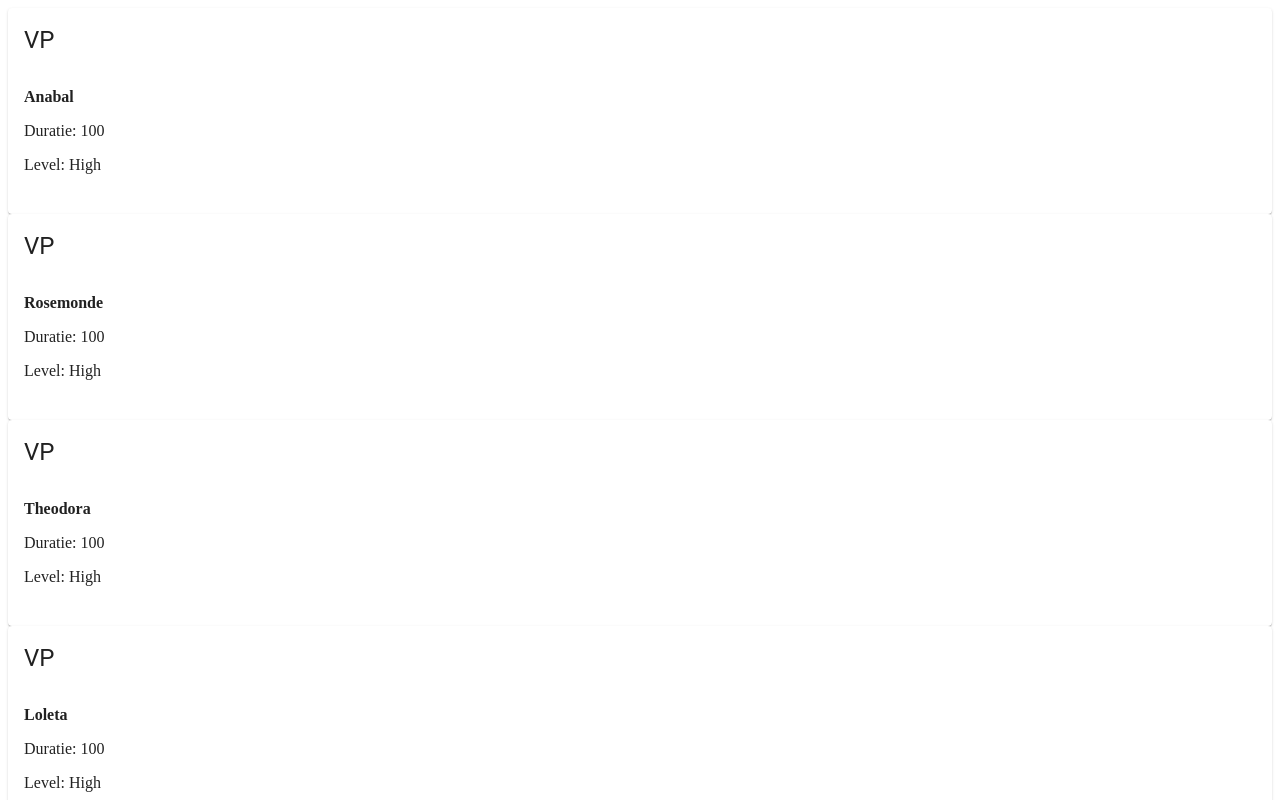
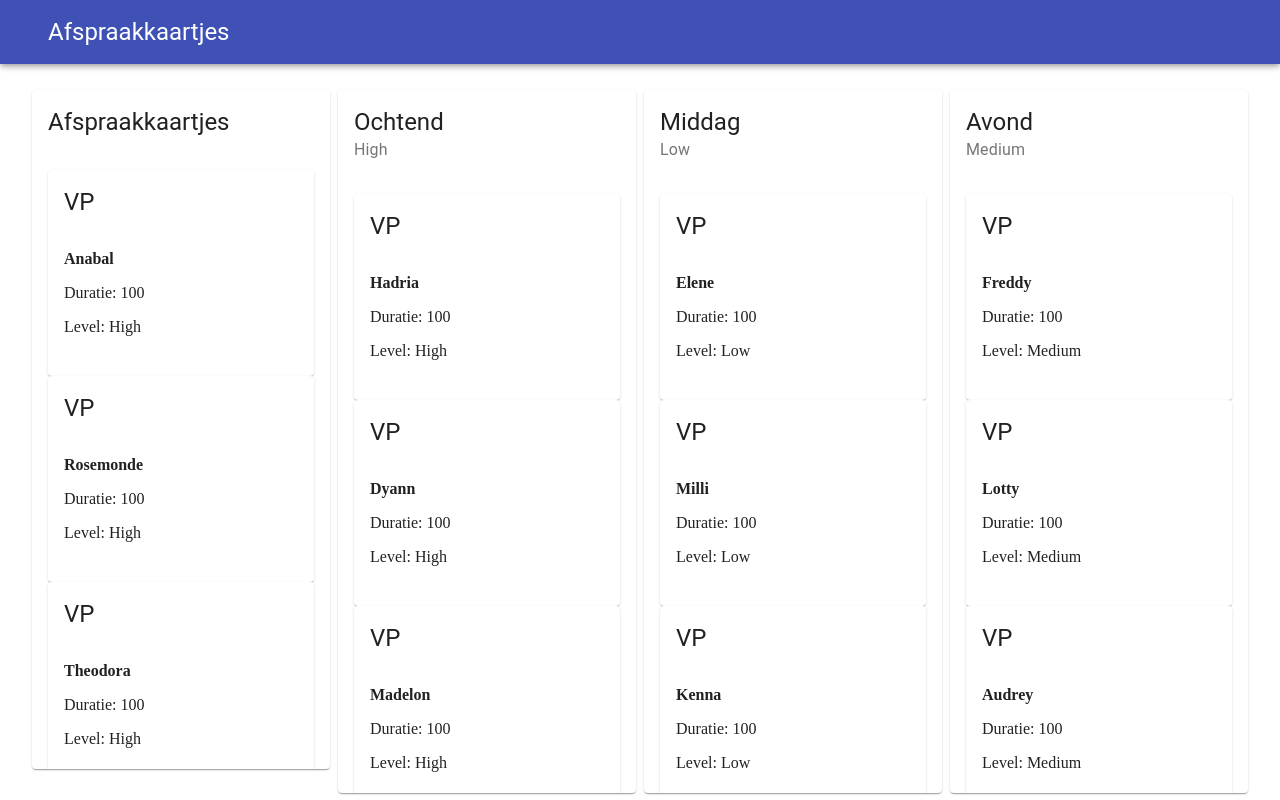
Before and after one commit to Matzu89/case-s, a React (Create React App) app: page / in a window 1280 px wide. Shown: the top 800 px of the page. Built offline with nearby package versions, Linux system fonts and the light colour scheme.

Commit message:
Create Layout

```diff
--- a/src/App.tsx
+++ b/src/App.tsx
@@ -1,33 +1,19 @@
-import { useDispatch, useSelector } from "react-redux";
-import AppointmentCard from "./components/AppointmentCard";
-import {
-  AppointmentState,
-  IAssignActionPayload,
-} from "./redux/appointmentReducer";
+import { AppBar, Container, Toolbar, Typography } from "@material-ui/core";
+import { AppointmentsTool } from "./components/AppointmentsTool/AppointmentsTool";
 
 function App() {
-  const unassigned = useSelector<
-    AppointmentState,
-    AppointmentState["unassigned"]
-  >((state) => state.unassigned);
-
-  const dispatch = useDispatch();
-
-  const assign = (payload: IAssignActionPayload) => {
-    dispatch({ type: "ASSIGN", payload });
-  };
-
   return (
     <>
-      {unassigned.map((x) => {
-        return (
-          <div onClick={() => {
-            assign({ appointmentId: x.id, routeId: "" })
-          }}>
-            <AppointmentCard appointment={x} key={x.id} />
-          </div>
-        );
-      })}
+    <AppBar>
+      <Toolbar>
+        <Container maxWidth="xl">
+          <Typography variant="h5">Afspraakkaartjes</Typography>
+        </Container>
+      </Toolbar>
+    </AppBar>
+    <Container maxWidth="xl" style={{ marginTop: '90px' }}>
+      <AppointmentsTool />
+    </Container>
     </>
   );
 }
--- /dev/null
+++ b/src/components/AppointmentsTool/AppointmentsTool.tsx
@@ -0,0 +1,33 @@
+import { Grid } from "@material-ui/core";
+import { useSelector } from "react-redux";
+import { AppointmentState } from "../../redux/appointmentReducer";
+import { AppointmentRoute } from "../../shared";
+import RouteColumn from "../RouteColumn";
+import UnAssignedColumn from "../UnAssignedColumn";
+
+export const AppointmentsTool = () => {
+  const routes = useSelector<AppointmentState, AppointmentState["routes"]>(
+    (state) => state.routes
+  );
+
+  const unassigned = useSelector<AppointmentState, AppointmentState["unassigned"]>(
+    (state) => state.unassigned
+  );
+
+  return (
+    <Grid container spacing={1}>
+        <Grid item xs={12} md={3}>
+            <UnAssignedColumn unassigned={unassigned} />
+        </Grid>
+        {routes.map(x => <AppointmentsTool.Route route={x} key={x.id} />)}
+    </Grid>
+  );
+};
+
+AppointmentsTool.Route = ({ route } : { route: AppointmentRoute }) => {
+    return (
+        <Grid item xs={4} md={3}>
+            <RouteColumn route={route} />
+        </Grid>
+      );
+}
--- a/src/components/RouteColumn.tsx
+++ b/src/components/RouteColumn.tsx
@@ -12,7 +12,7 @@ const RouteColumn = ({ route } : IRouteColumn) => {
     return (
         <Card>
             <CardHeader title={name} subheader={knowledgeLevelToString(knowledgeLevel)} />
-            <CardContent style={{ maxHeight: '600px', overflowY: 'scroll'}}>
+            <CardContent style={{ maxHeight: 'calc(100vh - 225px)', overflowY: 'scroll'}}>
                 {appointments.map(x => <AppointmentCard appointment={x} key={x.id} />)}
             </CardContent>
         </Card>
--- /dev/null
+++ b/src/components/UnAssignedColumn.tsx
@@ -0,0 +1,21 @@
+import { Card, CardContent, CardHeader } from "@material-ui/core";
+import { Appointment, AppointmentRoute } from "../shared";
+import { knowledgeLevelToString } from "../utils";
+import AppointmentCard from "./AppointmentCard";
+
+interface IRouteColumn {
+    route: AppointmentRoute
+}
+
+const UnAssignedColumn = ({ unassigned } : { unassigned: Appointment[] }) => {
+    return (
+        <Card>
+            <CardHeader title={"Afspraakkaartjes"} subtitle={"Nog niet toegewezen"} />
+            <CardContent style={{ maxHeight: "calc(100vh - 225px)", overflowY: 'scroll'}}>
+                {unassigned.map(x => <AppointmentCard appointment={x} key={x.id} />)}
+            </CardContent>
+        </Card>
+    );
+}
+
+export default UnAssignedColumn;
```
